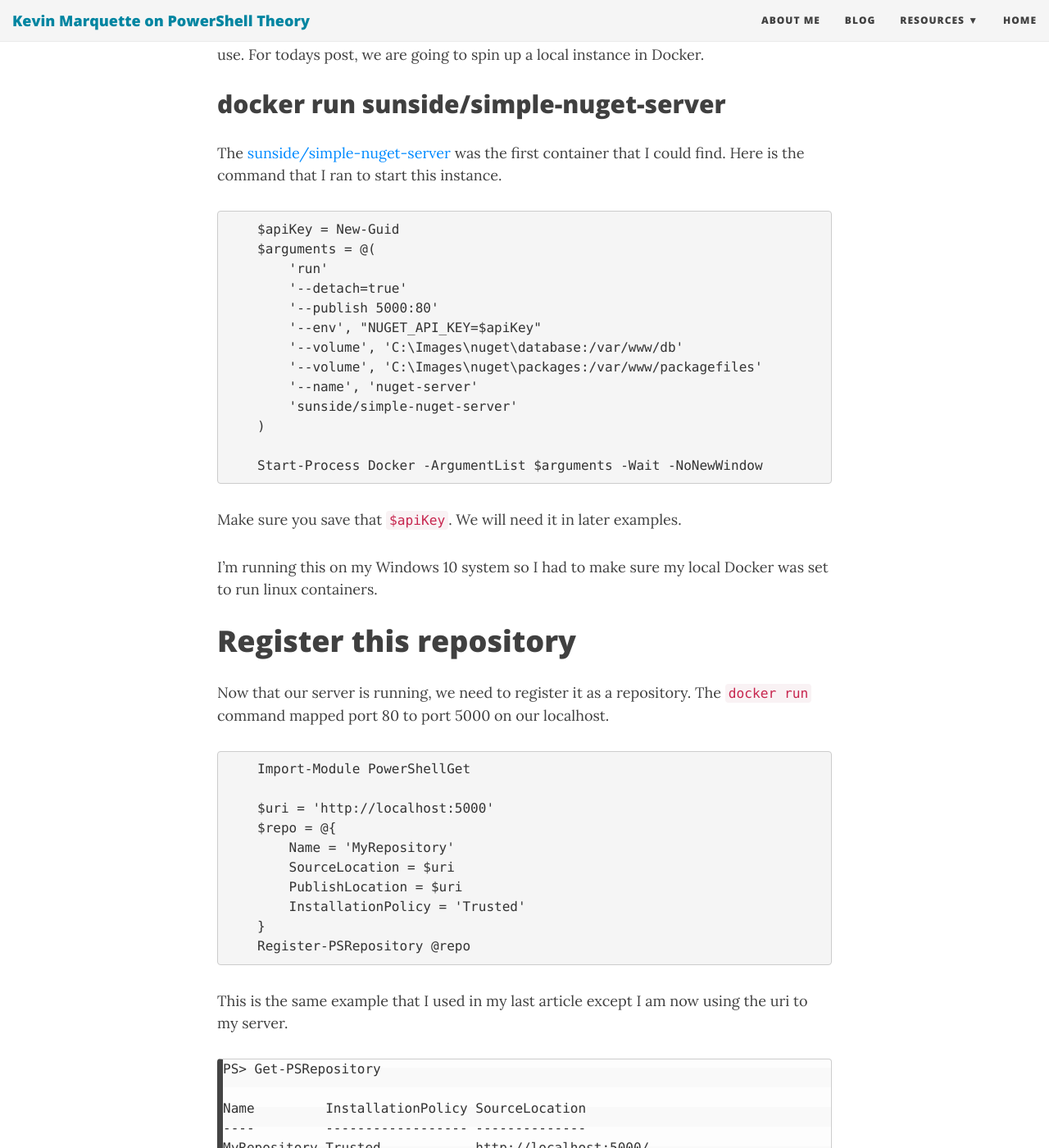
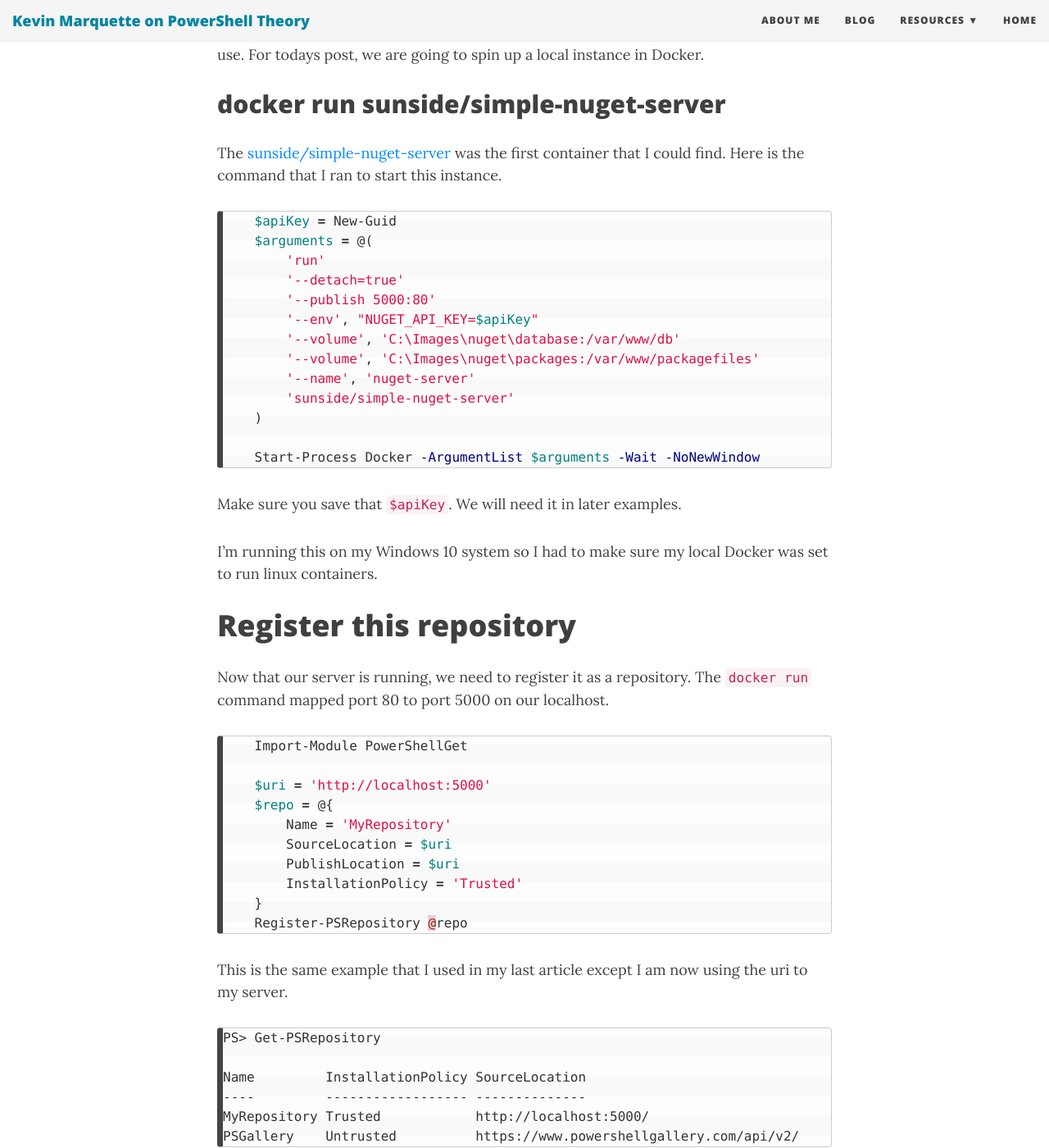
Before and after one commit to KevinMarquette/kevinmarquette.github.io, a Jekyll site: the page built from _posts/2018-03-03-Powershell-Using-a-NuGet-server-for-a-PSRepository.md, in a window 1280 px wide and 1400 px high, scrolled down 1186 px. Shown: the whole window at 82% size. Built offline with Jekyll 4.4.1, drawn with Linux system fonts in a browser that asks for light colours; nearby versions of some CDN libraries; some of the changed text lies outside the part shown.

Commit message:
adjust syntax hilighting

````diff
--- a/_posts/2018-03-03-Powershell-Using-a-NuGet-server-for-a-PSRepository.md
+++ b/_posts/2018-03-03-Powershell-Using-a-NuGet-server-for-a-PSRepository.md
@@ -31,7 +31,7 @@ The first thing we need is a NuGet server. There many options for creating your
 
 The [sunside/simple-nuget-server](https://hub.docker.com/r/sunside/simple-nuget-server/) was the first container that I could find. Here is the command that I ran to start this instance.
 
-``` PowerShell
+``` powershell
     $apiKey = New-Guid
     $arguments = @(
         'run'
@@ -56,7 +56,7 @@ I'm running this on my Windows 10 system so I had to make sure my local Docker w
 
 Now that our server is running, we need to register it as a repository. The `docker run` command mapped port 80 to port 5000 on our localhost.
 
-``` PowerShell
+``` powershell
     Import-Module PowerShellGet
 
     $uri = 'http://localhost:5000'
@@ -86,7 +86,7 @@ You use this repository just like any other repository. I already covered how to
 
 One important difference is that we need to provide a NuGet API key when publishing.
 
-``` PowerShell
+``` powershell
     Publish-Module -Name MyModule -Repository MyRepository -NuGetApiKey $apiKey
 ```
 
````
Also changed, not shown: _posts/2018-02-23-Powershell-Create-a-common-interface-to-your-datasets.md (+2 -2 lines).
